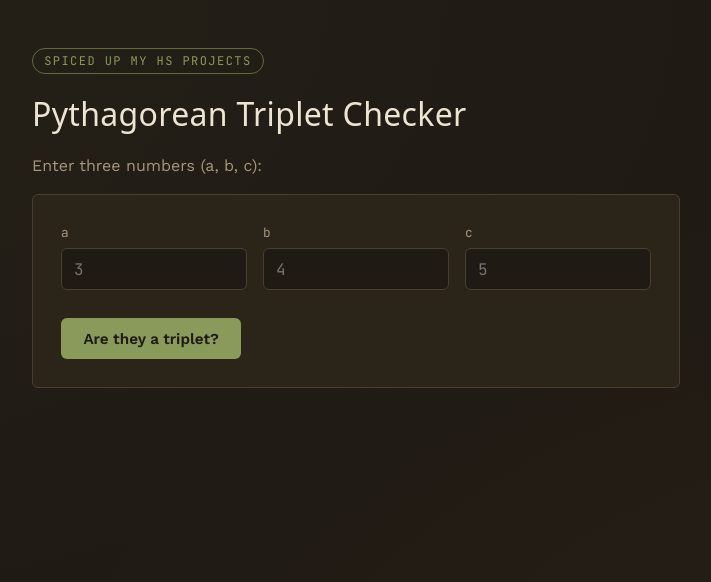
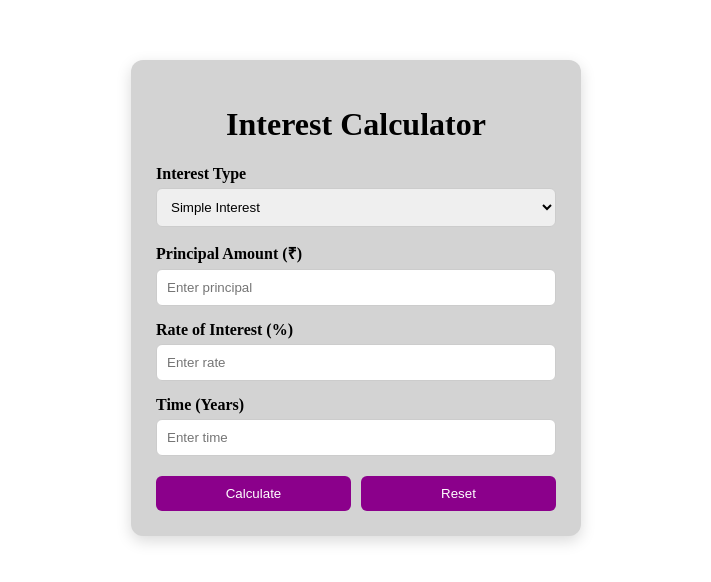
Before and after one commit to pachagolchowdhury-beep/deaddoe, a plain HTML site: page index.html in a window 1280 px wide. Shown: the whole page, without its empty margins (284-995 px from the left). Drawn offline with nearby package versions, Linux system fonts and the light colour scheme; a web font is replaced by a local one.

Commit message:
Interest Calculator

```diff
--- a/index.html
+++ b/index.html
@@ -3,50 +3,40 @@
 <head>
     <meta charset="UTF-8">
     <meta name="viewport" content="width=device-width, initial-scale=1.0">
-<title>Pythagorean Triplet Checker</title>
-
-<link rel="preconnect" href="https://fonts.googleapis.com">
-<link rel="preconnect" href="https://fonts.gstatic.com" crossorigin>
-<link href="https://fonts.googleapis.com/css2?family=Kablammo&display=swap" rel="stylesheet">
-
+    <title>Interest Calculator</title>
     <link rel="stylesheet" href="style.css">
-<style>
-  /* Kablammo just for the heading — everything else stays on the template */
-  h1.kablammo {
-    font-family: "Kablammo", system-ui;
-    font-optical-sizing: auto;
-    font-weight: 400;
-    font-variation-settings: "MORF" 0;
-  }
-</style>
 </head>
 <body>
-  <div class="page">
-    <span class="eyebrow">spiced up my hs projects</span>
-    <h1 class="kablammo">Pythagorean Triplet Checker</h1>
-    <p>Enter three numbers (a, b, c):</p>
 
-    <div class="card">
-      <div class="field-row">
-        <div>
-          <label for="a">a</label>
-          <input type="number" id="a" placeholder="3">
-        </div>
-        <div>
-          <label for="b">b</label>
-          <input type="number" id="b" placeholder="4">
-        </div>
-        <div>
-          <label for="c">c</label>
-          <input type="number" id="c" placeholder="5">
-        </div>
+<div class="container">
+
+    <h1> Interest Calculator</h1>
+
+    <label>Interest Type</label>
+    <select id="type">
+        <option>Simple Interest</option>
+        <option>Compound Interest</option>
+    </select>
+
+    <label>Principal Amount (₹)</label>
+    <input type="number" id="p" min="0" placeholder="Enter principal">
+
+    <label>Rate of Interest (%)</label>
+    <input type="number" id="r" min="0" step="0.01" placeholder="Enter rate">
+
+    <label>Time (Years)</label>
+    <input type="number" id="t" min="0" step="0.01" placeholder="Enter time">
+
+    <div class="buttons">
+        <button onclick="calculate()">Calculate</button>
+        <button onclick="resetFields()">Reset</button>
     </div>
 
-      <button onclick="Pytha()">Are they a triplet?</button>
     <div id="result" class="result"></div>
-    </div>
+
 </div>
 
 <script src="script.js"></script>
+
 </body>
 </html>
--- a/script.js
+++ b/script.js
@@ -1,43 +1,63 @@
-function Pytha() {
-    // Get raw input values
-    const aVal = document.getElementById("a").value;
-    const bVal = document.getElementById("b").value;
-    const cVal = document.getElementById("c").value;
+function calculate(){
 
-    const resultElement = document.getElementById("result");
+    const p = Number(document.getElementById("p").value);
+    const r = Number(document.getElementById("r").value);
+    const t = Number(document.getElementById("t").value);
+    const type = document.getElementById("type").value;
 
-    const a = Number(aVal);
-    const b = Number(bVal);
-    const c = Number(cVal);
+    const result = document.getElementById("result");
 
-
-
-    // Find the largest number (hypotenuse)
-    const max = Math.max(a, b, c);
-    let sumOfSquares;
-
-    // Check if c is the hypotenuse
-    if (max === c) {
-        sumOfSquares = a * a + b * b;
-    }
-    // Check if b is the hypotenuse
-    else if (max === b) {
-        sumOfSquares = a * a + c * c;
-    }
-    // Else, a must be the hypotenuse
-    else {
-        sumOfSquares = b * b + c * c;
+    // Validation
+    if(!p || !r || !t){
+        result.style.display = "block";
+        result.innerHTML = "⚠ Please fill all fields.";
+        return;
     }
 
-    // Compare sum of squares to hypotenuse squared
-    const isTriplet = (sumOfSquares === max * max);
+    if(p <= 0 || r <= 0 || t <= 0){
+        result.style.display = "block";
+        result.innerHTML = "⚠ Values must be greater than zero.";
+        return;
+    }
 
-    // Display result using the template's result states
-    if (isTriplet) {
-        resultElement.textContent = `Yes! (${a}, ${b}, ${c}) is a Pythagorean triplet!`;
-        resultElement.className = "result show success";
-    } else {
-        resultElement.textContent = `No! (${a}, ${b}, ${c}) is NOT a Pythagorean triplet.`;
-        resultElement.className = "result show fail";
+    let interest;
+
+    if(type === "Simple Interest"){
+        interest = (p*r*t)/100;
     }
+    else{
+        interest = p*Math.pow((1+r/100),t)-p;
+    }
+
+    const total = p + interest;
+
+    result.style.display="block";
+
+    result.innerHTML = `
+        <h3>Calculation Result</h3>
+
+        <p><b>Interest:</b> ₹${interest.toLocaleString("en-IN",{minimumFractionDigits:2})}</p>
+
+        <p><b>Total Amount:</b> ₹${total.toLocaleString("en-IN",{minimumFractionDigits:2})}</p>
+    `;
 }
+
+function resetFields(){
+
+    document.getElementById("p").value="";
+    document.getElementById("r").value="";
+    document.getElementById("t").value="";
+    document.getElementById("type").selectedIndex=0;
+
+    const result=document.getElementById("result");
+    result.style.display="none";
+    result.innerHTML="";
+}
+
+document.querySelectorAll("input").forEach(input => {
+    input.addEventListener("keydown", function(event) {
+        if (event.key === "Enter") {
+            calculate();
+        }
+    });
+});
--- a/style.css
+++ b/style.css
@@ -1,199 +1,64 @@
-/* ==========================================================================
-
-   ========================================================================== */
-
-@import url('https://fonts.googleapis.com/css2?family=Spectral:ital,wght@0,400;0,500;0,600;1,400&family=Work+Sans:wght@400;500;600&family=JetBrains+Mono:wght@400;500&display=swap');
-
-:root {
-  /* --- color tokens ------------------------------------------------- */
-  --soil:        #1F1A14;   /* page background */
-  --bark:        #2B2419;   /* card / surface background */
-  --bark-light:  #362D1F;   /* hover / raised surface */
-  --sand:        #EDE4D3;   /* primary text */
-  --sand-dim:    #A8977E;   /* muted / secondary text */
-  --moss:        #8A9A5B;   /* accent — success, primary actions */
-  --moss-dim:    #5E6B3E;
-  --ochre:       #C17F3E;   /* accent — highlight, warnings, focus */
-  --rust:        #A64B34;   /* accent — errors */
-  --border:      #4A3F2F;
-
-  /* --- type tokens ---------------------------------------------------- */
-  --font-display: 'Spectral', Georgia, serif;
-  --font-body:    'Work Sans', system-ui, sans-serif;
-  --font-mono:    'JetBrains Mono', 'Courier New', monospace;
-
-  /* --- layout tokens ---------------------------------------------------- */
-  --radius:  6px;
-  --space-1: 0.5rem;
-  --space-2: 1rem;
-  --space-3: 1.75rem;
-  --space-4: 3rem;
-  --max-w:   680px;
+body{
+    margin:0;
+    padding:0;
+    font-family:'Times New Roman', Times, serif,sans-serif;
+    background:white;
 }
 
-/* --- reset / base ------------------------------------------------------- */
-* { box-sizing: border-box; }
-
-html, body {
-  margin: 0;
-  padding: 0;
-  background: var(--soil);
-  color: var(--sand);
-  font-family: var(--font-body);
-  line-height: 1.5;
+.container{
+    width:400px;
+    margin:60px auto;
+    background:#D3D3D3;
+    padding:25px;
+    border-radius:12px;
+    box-shadow:0 5px 15px rgba(0,0,0,0.15);
 }
 
-body {
-  min-height: 100vh;
-  background-image:
-    radial-gradient(ellipse at top left, rgba(138,154,91,0.06), transparent 55%),
-    radial-gradient(ellipse at bottom right, rgba(193,127,62,0.06), transparent 55%);
+h1{
+    text-align:center;
 }
 
-h1, h2, h3 {
-  font-family: var(--font-display);
-  font-weight: 600;
-  color: var(--sand);
-  margin: 0 0 var(--space-2);
-  letter-spacing: 0.01em;
+label{
+    display:block;
+    margin-top:15px;
+    font-weight:bold;
 }
 
-h1 { font-size: 2rem; }
-h2 { font-size: 1.35rem; font-style: italic; font-weight: 400; color: var(--ochre); }
-
-p { color: var(--sand-dim); margin: 0 0 var(--space-2); }
-
-a { color: var(--ochre); }
-
-/* --- layout shell --------------------------------------------------- */
-.page {
-  max-width: var(--max-w);
-  margin: 0 auto;
-  padding: var(--space-4) var(--space-2);
+input,
+select{
+    width:100%;
+    padding:10px;
+    margin-top:5px;
+    border-radius:6px;
+    border:1px solid #ccc;
+    box-sizing:border-box;
 }
 
-.eyebrow {
-  display: inline-block;
-  font-family: var(--font-mono);
-  font-size: 0.75rem;
-  letter-spacing: 0.12em;
-  text-transform: uppercase;
-  color: var(--moss);
-  border: 1px solid var(--moss-dim);
-  border-radius: 999px;
-  padding: 0.2rem 0.7rem;
-  margin-bottom: var(--space-2);
+.buttons{
+    display:flex;
+    gap:10px;
+    margin-top:20px;
 }
 
-/* --- card / surface --------------------------------------------------- */
-.card {
-  background: var(--bark);
-  border: 1px solid var(--border);
-  border-radius: var(--radius);
-  padding: var(--space-3);
-  margin-bottom: var(--space-3);
+button{
+    flex:1;
+    padding:10px;
+    border:none;
+    border-radius:6px;
+    cursor:pointer;
+    background:#8B008B;
+    color:white;
 }
 
-/* --- form elements --------------------------------------------------- */
-label {
-  display: block;
-  font-family: var(--font-mono);
-  font-size: 0.8rem;
-  color: var(--sand-dim);
-  margin-bottom: 0.35rem;
+button:hover{
+    background:#FFF0F5;
 }
 
-input[type="number"],
-input[type="text"] {
-  width: 100%;
-  background: var(--soil);
-  border: 1px solid var(--border);
-  border-radius: var(--radius);
-  color: var(--sand);
-  font-family: var(--font-mono);
-  font-size: 1rem;
-  padding: 0.6rem 0.75rem;
-  transition: border-color 0.15s ease;
+.result{
+    margin-top:20px;
+    padding:15px;
+    background:#DDA0DD;
+    border-radius:8px;
+    text-align:center;
+    display:none;
 }
-
-input:focus {
-  outline: none;
-  border-color: var(--ochre);
-  box-shadow: 0 0 0 3px rgba(193,127,62,0.18);
-}
-
-.field-row {
-  display: grid;
-  grid-template-columns: repeat(3, 1fr);
-  gap: var(--space-2);
-  margin-bottom: var(--space-3);
-}
-
-button {
-  font-family: var(--font-body);
-  font-weight: 600;
-  font-size: 0.95rem;
-  color: var(--soil);
-  background: var(--moss);
-  border: none;
-  border-radius: var(--radius);
-  padding: 0.7rem 1.4rem;
-  cursor: pointer;
-  transition: background 0.15s ease, transform 0.1s ease;
-}
-
-button:hover  { background: #9DAF69; }
-button:active { transform: translateY(1px); }
-
-button.secondary {
-  background: transparent;
-  color: var(--sand-dim);
-  border: 1px solid var(--border);
-}
-
-button.secondary:hover {
-  background: var(--bark-light);
-  color: var(--sand);
-}
-
-/* --- result states --------------------------------------------------- */
-.result {
-  font-family: var(--font-mono);
-  border-radius: var(--radius);
-  padding: var(--space-2);
-  margin-top: var(--space-2);
-  border: 1px solid var(--border);
-  display: none;
-}
-
-.result.show { display: block; }
-
-.result.success {
-  border-color: var(--moss-dim);
-  background: rgba(138,154,91,0.08);
-  color: var(--moss);
-}
-
-.result.fail {
-  border-color: var(--rust);
-  background: rgba(166,75,52,0.08);
-  color: #D48B77;
-}
-
-/* --- footer / meta --------------------------------------------------- */
-.meta {
-  font-family: var(--font-mono);
-  font-size: 0.75rem;
-  color: var(--sand-dim);
-  text-align: center;
-  margin-top: var(--space-4);
-}
-
-/* --- utility --------------------------------------------------- */
-.center { text-align: center; }
-.flex-between { display: flex; align-items: center; justify-content: space-between; gap: var(--space-2); }
-
-@media (max-width: 480px) {
-  .field-row { grid-template-columns: 1fr; }
-  h1 { font-size: 1.6rem; }
-}
```
Lines whose indentation alone changed are shown as unchanged.
